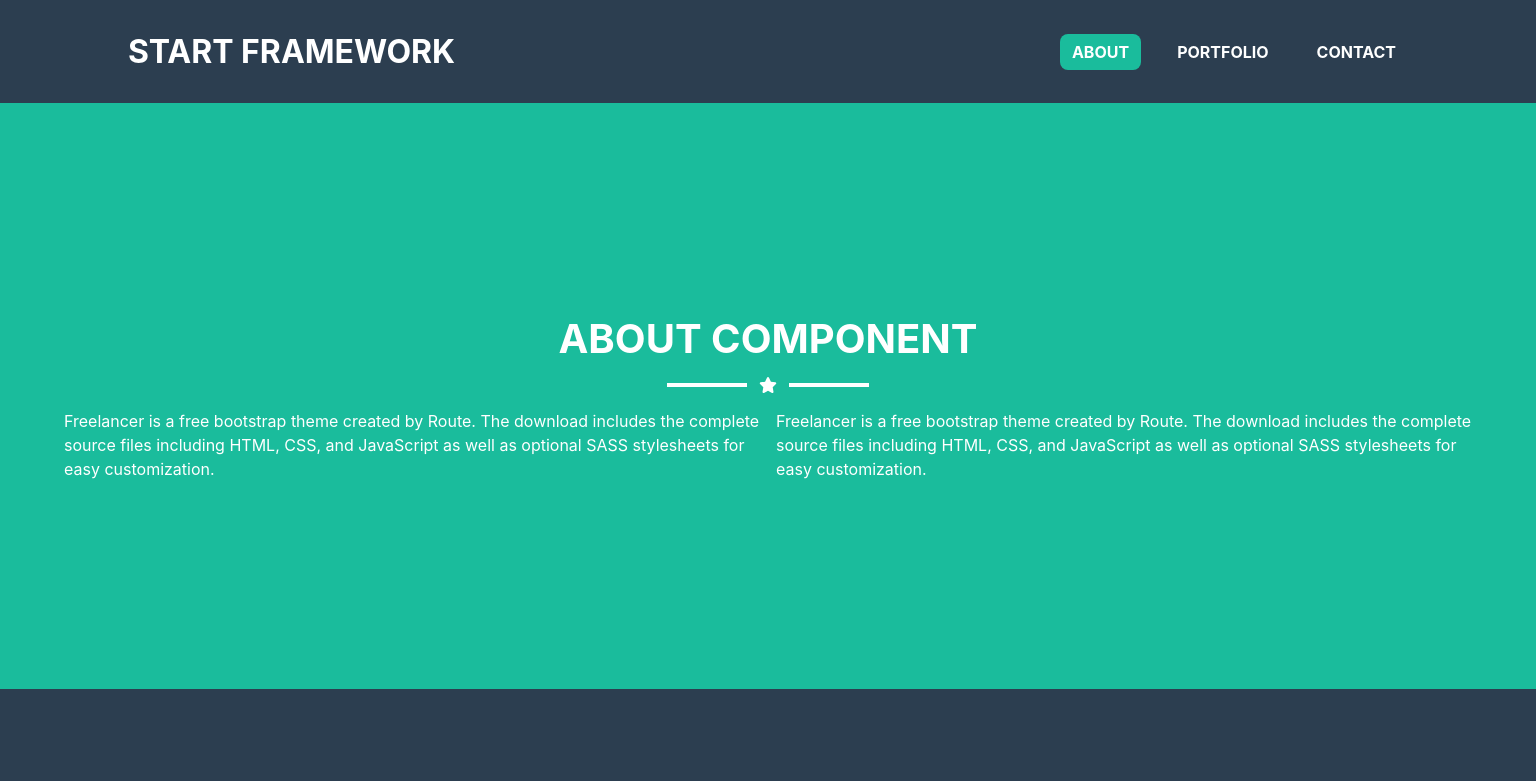
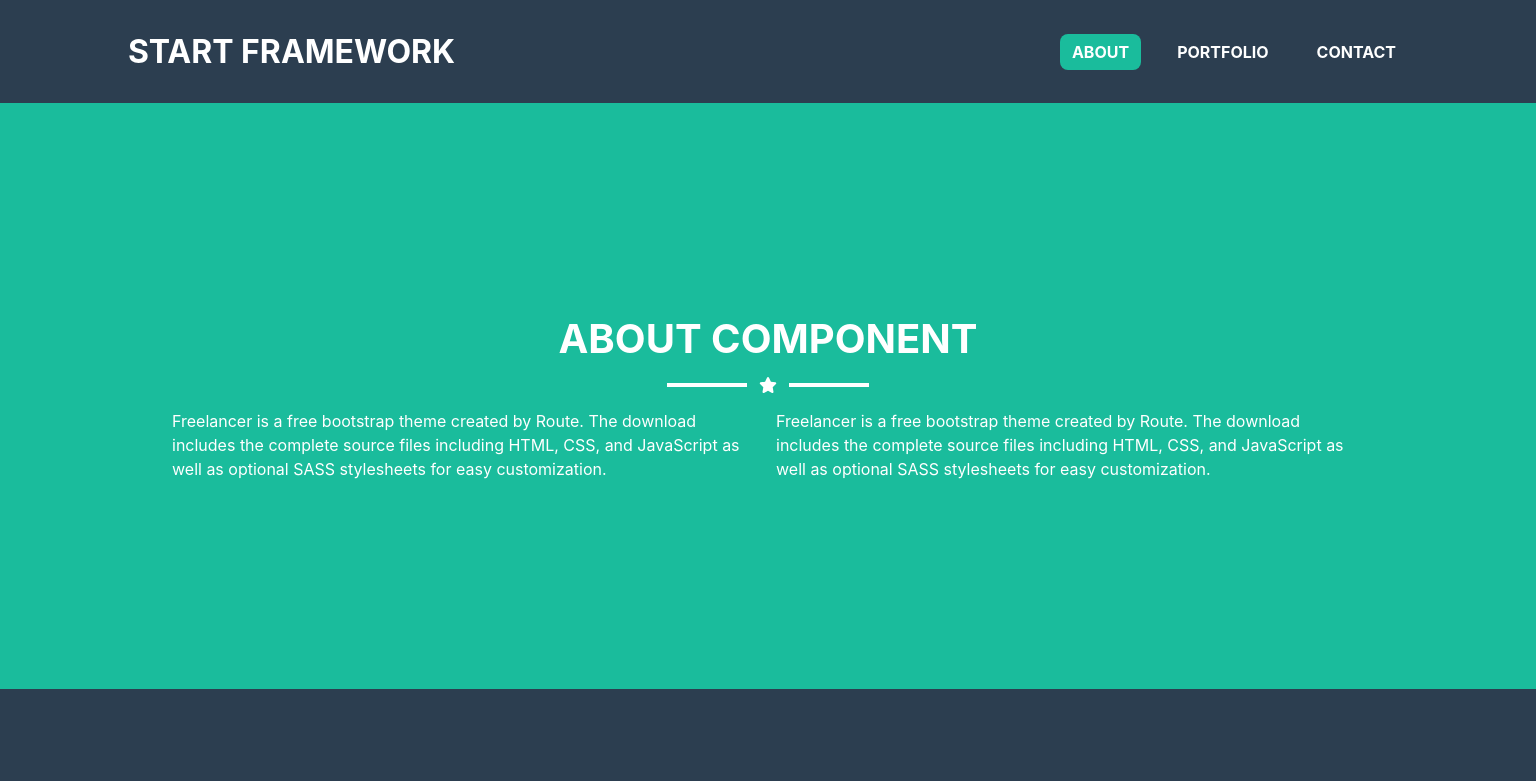
Before and after one commit to harraz63/simplePortfolio, a React (Vite) app: page /simplePortfolio/about in a window 1536 px wide. Shown: the top 781 px of the page. Built offline with nearby package versions, Linux system fonts and the light colour scheme.

Commit message:
fix container in 2xl screens

```diff
--- a/src/index.css
+++ b/src/index.css
@@ -5,6 +5,12 @@
 .active {
   background-color: #1abc9c;
   border-radius: 8px;
+}
+
+@media (min-width: 1400px) {
+  .container{
+    max-width: 1320px !important;
+  }
 }
 
 @media (max-width: 640px) {
@@ -33,7 +39,6 @@
   }
   .contact {
     padding: 25px 10px;
-
   }
   .contact-head {
     font-size: 30px;
@@ -41,5 +46,5 @@
   }
   .mt-\[91px\] {
     margin-top: 45px;
+  }
 }
-}
```
